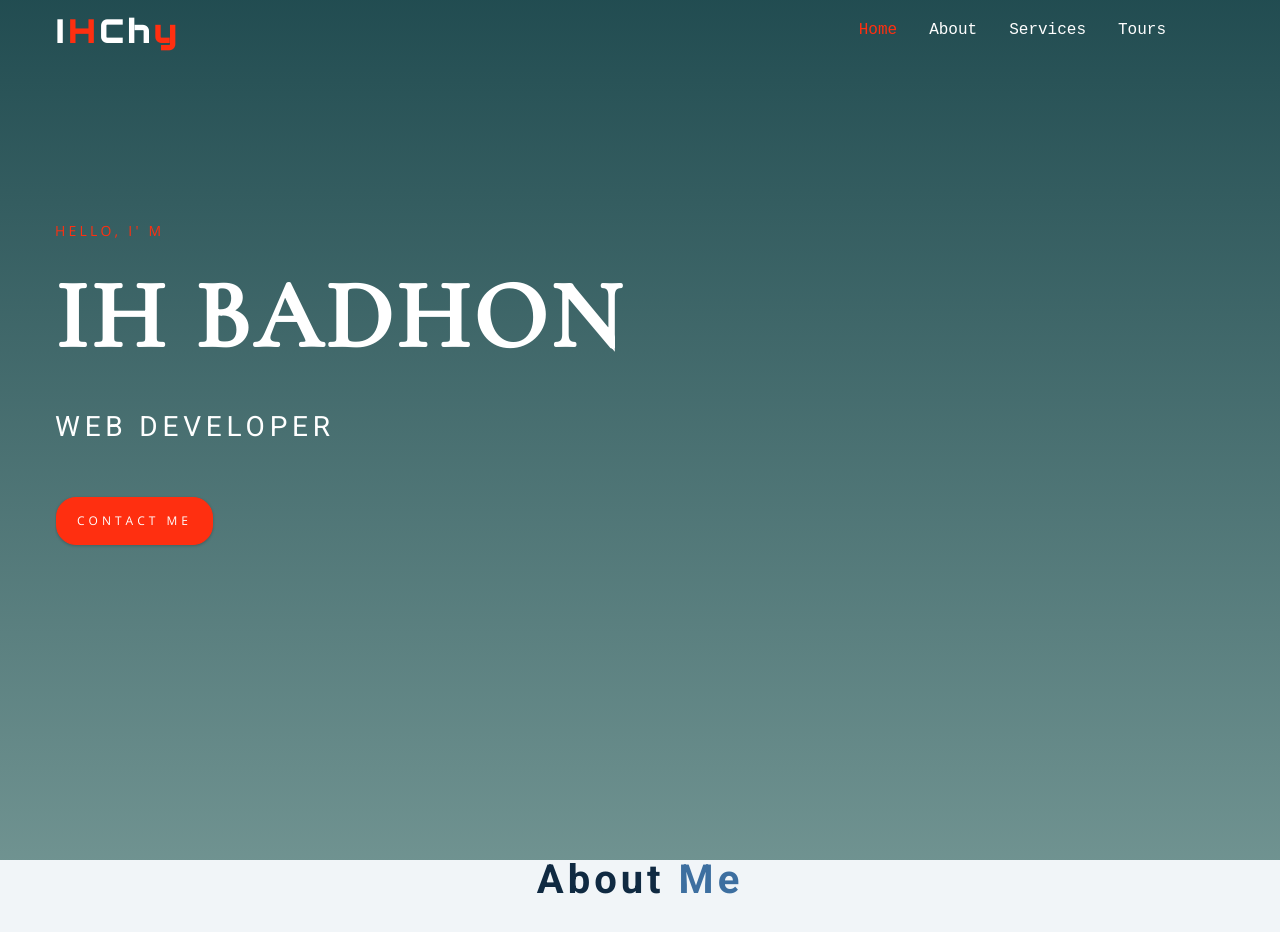
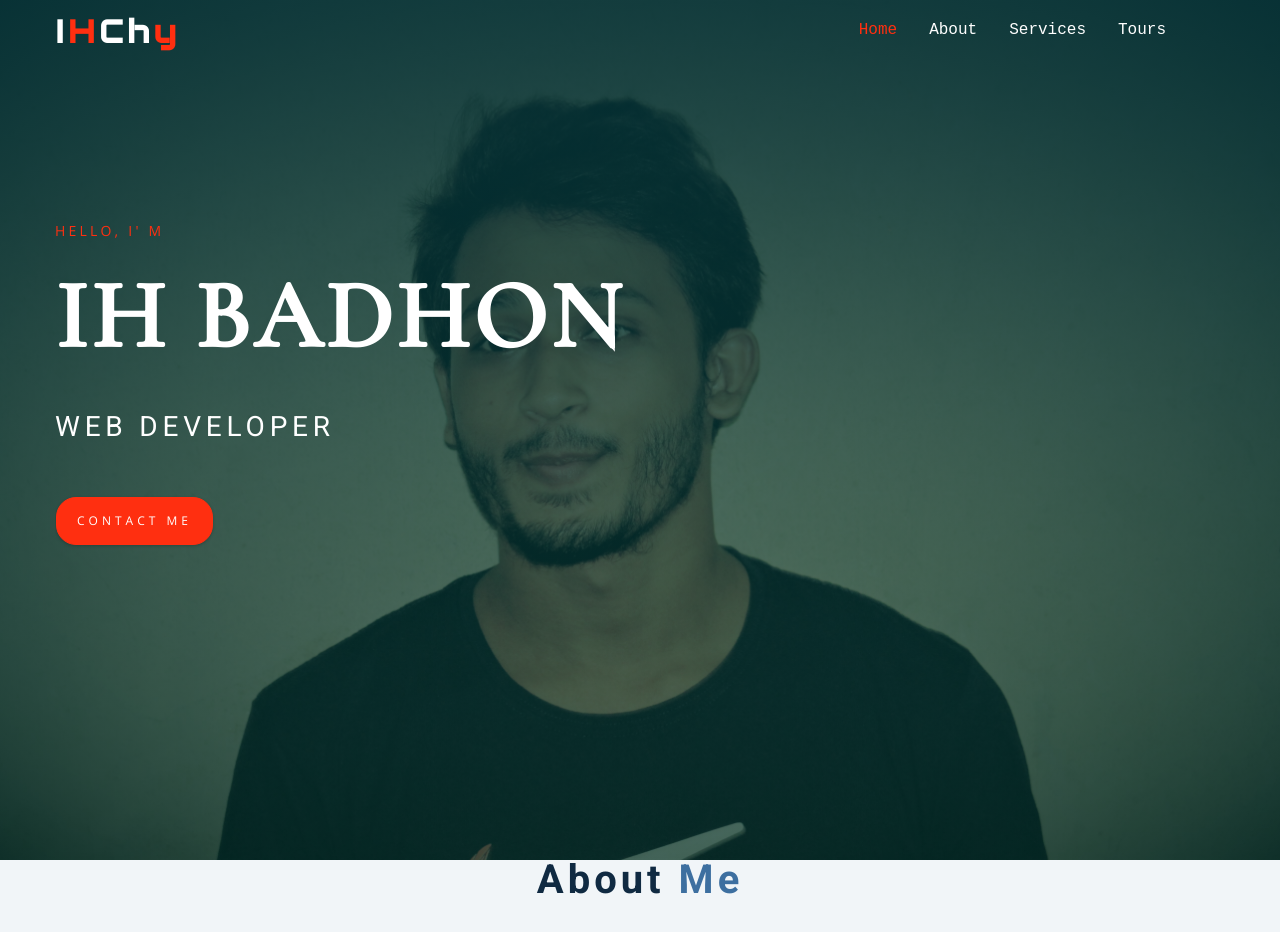
Before and after one commit to ihbadhon/ihbadhon.github.io, a plain HTML site: page index.html in a window 1280 px wide. Shown: the top 932 px of the page. Drawn offline with nearby package versions, Linux system fonts and the light colour scheme.

Commit message:
Update scroll.css

```diff
--- a/scroll.css
+++ b/scroll.css
@@ -195,7 +195,7 @@ main {
 
 #home {
   background: linear-gradient(rgb(5 53 58 / 88%), hsl(174deg 85% 14% / 55%)),
-    url(../image/5edited.jpg) bottom/cover no-repeat;
+    url(../img/5edited.jpg) bottom/cover no-repeat;
   min-height: 100vh;
 }
 
```
